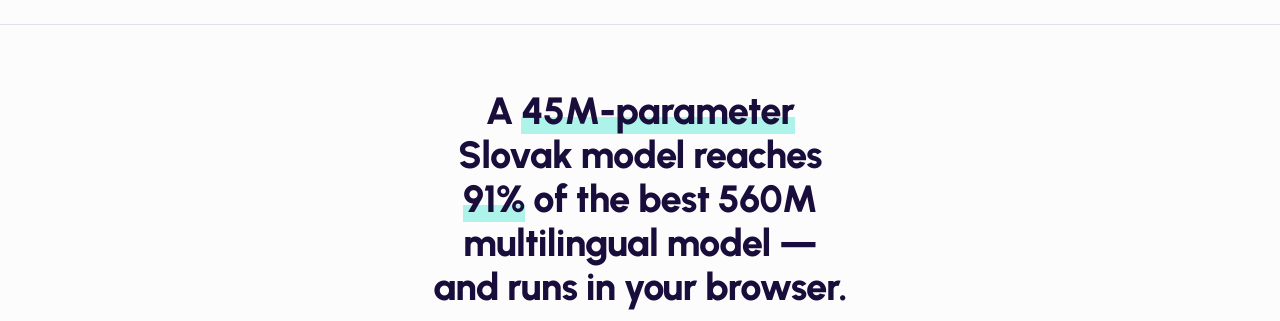
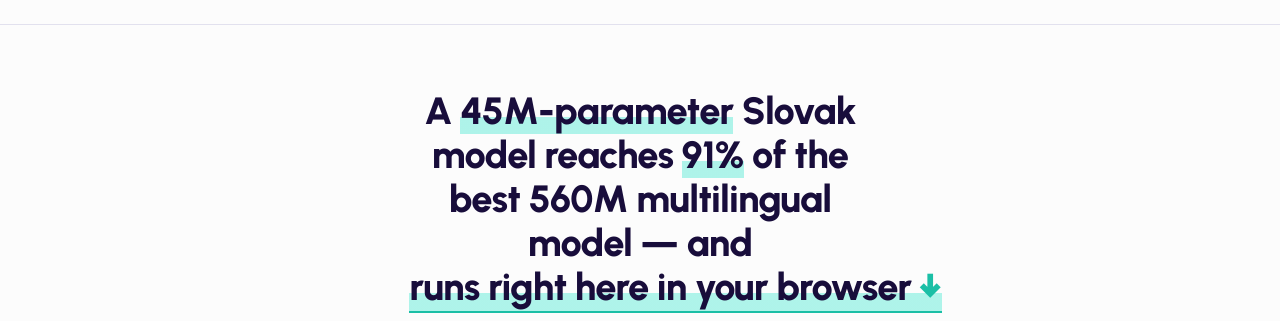
Before and after one commit to slovak-nlp/skmteb, a plain HTML site: page index.html in a window 1280 px wide. Shown: the part 631-952 px from the top of the page. Drawn offline with Linux system fonts and the light colour scheme.

Commit message:
feat: turn the browser claim into a demo invitation
The thesis line asserted the 45M model "runs in your browser" but gave
no way to act on it. Make that phrase the call to action so the hook
leads straight to the proof.

- Link "runs right here in your browser ↓" to the #demo section
- Style it as a clear affordance (mint highlight, solid underline, and
  an arrow that nudges down on hover) so it reads as interactive,
  distinct from the non-clickable stat highlights

```diff
--- a/index.html
+++ b/index.html
@@ -102,6 +102,13 @@ h1.title{font-size:clamp(34px,5.4vw,60px); font-weight:900; margin:18px 0 6px; m
 .thesis{padding:64px 0 10px; text-align:center}
 .thesis-lead{font-size:clamp(24px,3.6vw,38px); font-family:Urbanist; font-weight:800; letter-spacing:-.02em; max-width:20ch; margin:0 auto; line-height:1.16; text-wrap:balance}
 .thesis-lead .hl{background:linear-gradient(transparent 62%, rgba(110,236,218,.55) 62%)}
+.thesis-cta{color:var(--ink); text-decoration:none; white-space:nowrap; cursor:pointer;
+  background:linear-gradient(transparent 62%, rgba(110,236,218,.55) 62%); background-size:100% 100%;
+  border-bottom:2px solid var(--mint-deep); padding-bottom:1px; transition:color .15s}
+.thesis-cta .arr{display:inline-block; margin-left:.18em; color:var(--mint-deep); font-weight:900;
+  transition:transform .2s ease}
+.thesis-cta:hover{color:var(--mint-deep); text-decoration:none}
+.thesis-cta:hover .arr{transform:translateY(4px)}
 .stat-grid{display:grid; grid-template-columns:repeat(4,1fr); gap:16px; margin-top:34px}
 @media(max-width:760px){.stat-grid{grid-template-columns:repeat(2,1fr)}}
 .stat{background:#fff; border:1px solid var(--border); border-radius:var(--radius); padding:20px 18px; box-shadow:var(--shadow)}
@@ -324,7 +331,7 @@ footer .ack{max-width:60ch; font-size:13px; line-height:1.7; color:#a99fd0}
 
 <!-- THESIS -->
 <div class="wrap thesis">
-  <p class="thesis-lead">A <span class="hl">45M-parameter</span> Slovak model reaches <span class="hl">91%</span> of the best 560M multilingual model — and runs in your browser.</p>
+  <p class="thesis-lead">A <span class="hl">45M-parameter</span> Slovak model reaches <span class="hl">91%</span> of the best 560M multilingual model — and <a class="thesis-cta" href="#demo">runs right here in your browser<span class="arr">↓</span></a></p>
   <div class="stat-grid">
     <div class="stat"><div class="num">31</div><div class="lbl">datasets across 7 task types</div></div>
     <div class="stat"><div class="num">~4×</div><div class="lbl">the Slovak depth of MMTEB (8 tasks)</div></div>
```
